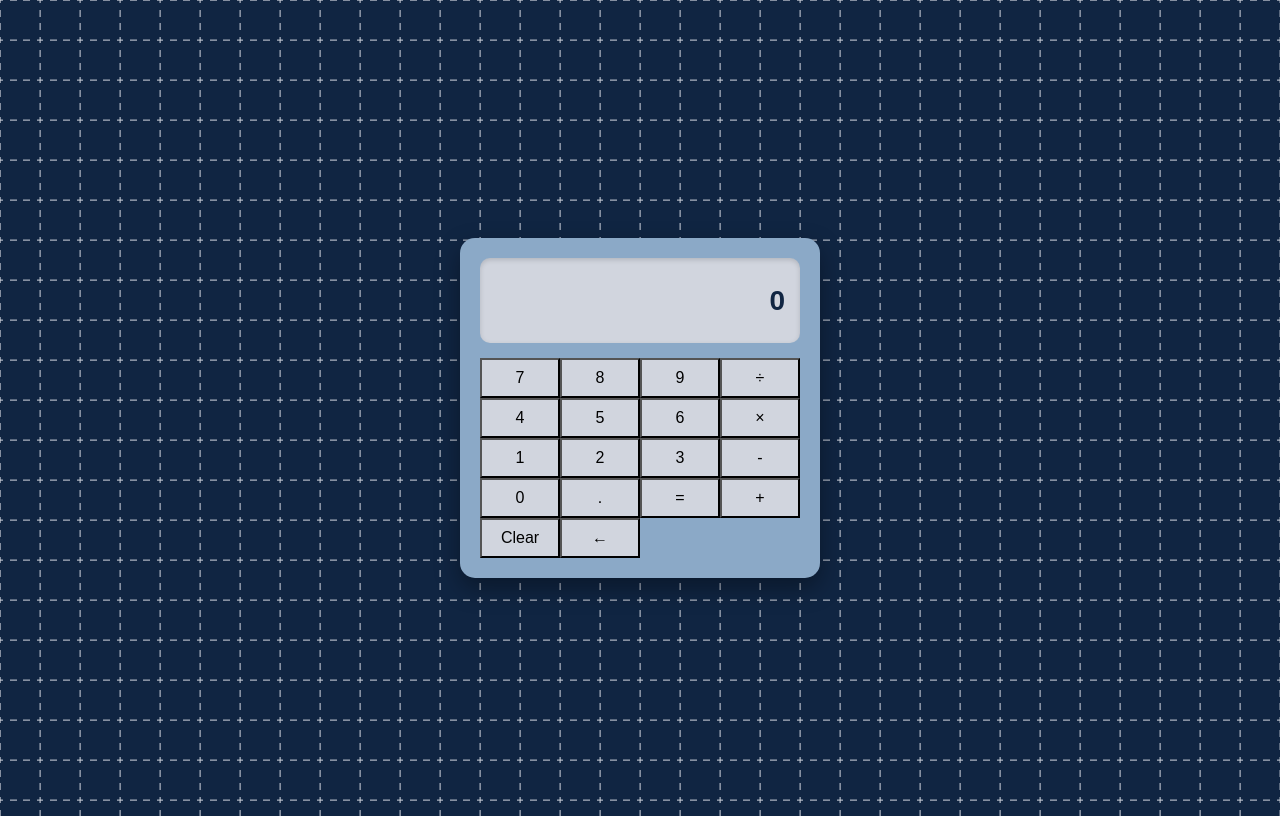
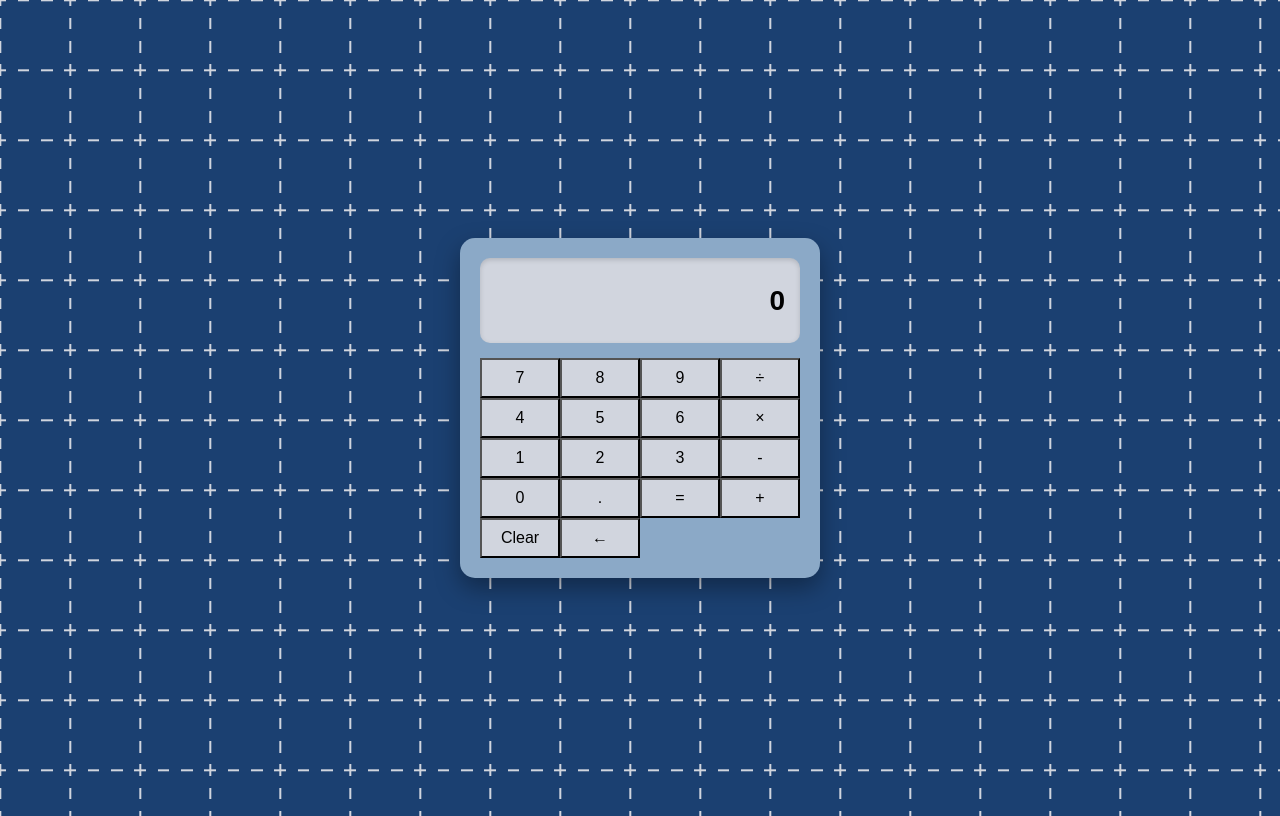
Before and after one commit to charlotteb551/calculator, a plain HTML site: page index.html in a window 1280 px wide. Drawn offline with Linux system fonts and the light colour scheme.

Commit message:
Toned down background

```diff
--- a/styles.css
+++ b/styles.css
@@ -4,10 +4,10 @@ body{
     align-items: center;
     min-height: 100vh;
     font-family: Arial, sans-serif;
-    background-color: #102542;
-    background-image:  repeating-linear-gradient(to right, transparent 0, transparent 3.3333333333333335px, #102542 3.3333333333333335px, #102542 10px, transparent 10px, transparent 13.333333333333334px), repeating-linear-gradient(to bottom, transparent 0, transparent 3.3333333333333335px, #102542 3.3333333333333335px, #102542 10px, transparent 10px, transparent 13.333333333333334px), linear-gradient(to bottom, #d1d5de 1.2px, transparent 1.2px), linear-gradient(to right, #d1d5de 1.2px, transparent 1.2px) ;
-    background-size: 100% 100%, 100% 100%, 40px 40px, 40px 40px;
-    background-position: 0 0, 0 0, 0 -0.4px, -0.4px 0;
+    background-color: #1B4071;
+    background-image:  repeating-linear-gradient(to right, transparent 0, transparent 5.833333333333333px, #1B4071 5.833333333333333px, #1B4071 17.5px, transparent 17.5px, transparent 23.333333333333332px), repeating-linear-gradient(to bottom, transparent 0, transparent 5.833333333333333px, #1B4071 5.833333333333333px, #1B4071 17.5px, transparent 17.5px, transparent 23.333333333333332px), linear-gradient(to bottom, #d1d5de 2.1px, transparent 2.1px), linear-gradient(to right, #d1d5de 2.1px, transparent 2.1px) ;
+    background-size: 100% 100%, 100% 100%, 70px 70px, 70px 70px;
+    background-position: 0 0, 0 0, 0 -0.7000000000000001px, -0.7000000000000001px 0;
 }
 
 .calculator{
@@ -31,7 +31,7 @@ body{
     justify-content: flex-end;
 
     background-color: #d1d5de;
-    color: #102542;
+    color: black;
     border-radius: 10px;
     box-shadow: inset 0 2px 5px rgba(0, 0, 0, 0.15);
     overflow: hidden;
```
